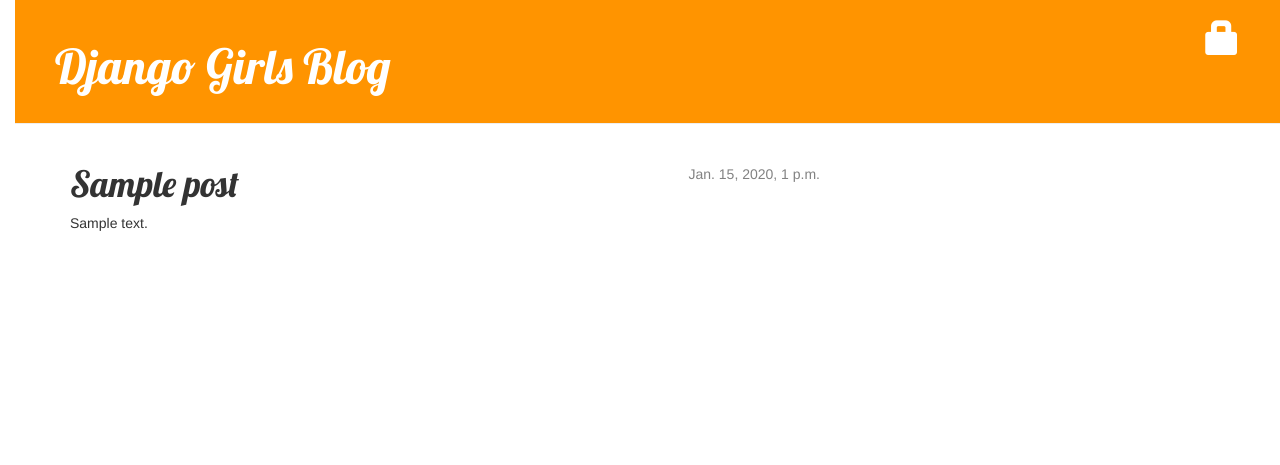
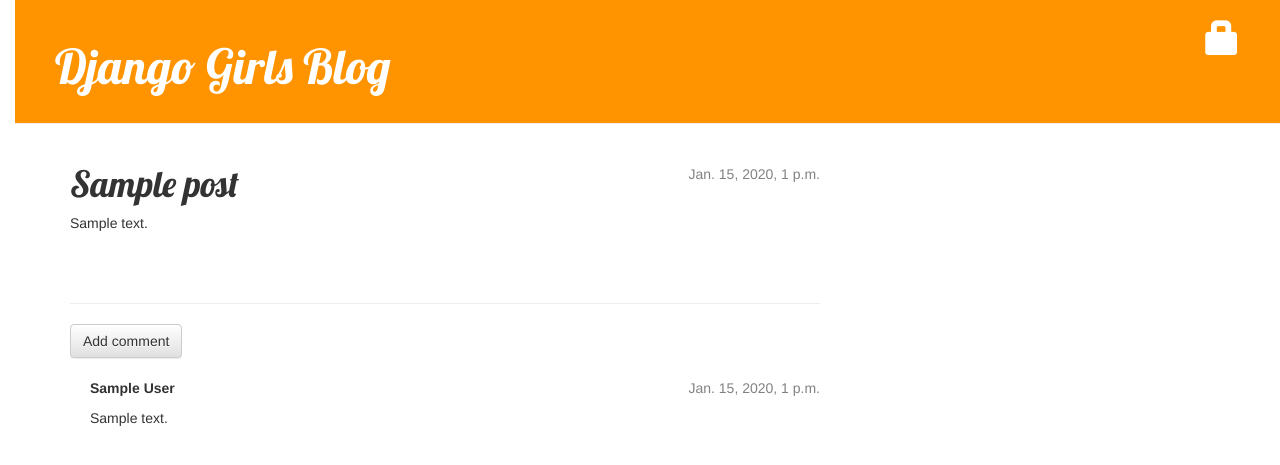
Before and after one commit to Tom-Challenger/my-first-blog, a Django app: page /post/1/ in a window 1280 px wide. Shown: the top 465 px of the page. Run offline with Django 3.2, Linux system fonts and the light colour scheme; tables that the repository leaves empty hold one stand-in row (values such as "Sample post"); some libraries are stand-ins or nearby versions.

Commit message:
Homework: create comment model - Complete

```diff
--- a/blog/admin.py
+++ b/blog/admin.py
@@ -3,6 +3,7 @@ from django.contrib import admin
 # Register your models here.
 
 #from django.contrib import admin
-from .models import Post
+from .models import Post, Comment
 
 admin.site.register(Post)  # Регистрируем нашу модель - что бы она стала доступна на странице администрирования
+admin.site.register(Comment)
--- a/blog/models.py
+++ b/blog/models.py
@@ -4,6 +4,20 @@ from django.db import models
 
 #from django.db import models
 from django.utils import timezone
+
+class Comment(models.Model):
+	post = models.ForeignKey('blog.Post', related_name='comments')
+	author = models.CharField(max_length=200)
+	text = models.TextField()
+	created_date = models.DateTimeField(default=timezone.now)
+	approved_comment = models.BooleanField(default=False)
+
+	def approve(self):
+		self.approved_comment = True
+		self.save()
+
+	def __srt__(self):
+		return self.text
 
 
 class Post(models.Model):
@@ -21,3 +35,6 @@ class Post(models.Model):
 
     def __str__(self):
         return self.title
+
+    def approved_comments(self):
+        return self.comments.filter(approved_comment=True)
--- a/blog/static/css/blog.css
+++ b/blog/static/css/blog.css
@@ -49,3 +49,7 @@
     .post h1 a, .post h1 a:visited {
         color: #000000;
     }
+
+    .comment {
+	margin: 20px 0px 20px 20px
+    }
--- a/blog/templates/blog/post_detail.html
+++ b/blog/templates/blog/post_detail.html
@@ -19,4 +19,25 @@
             <h1>{{ post.title }}</h1>
             <p>{{ post.text|linebreaksbr }}</p>
         </div>
-    {% endblock %}
+
+	<!--Блок формы комментария-->
+	<hr>
+	<a class="btn btn-default" href="{% url 'add_comment_to_post' pk=post.pk %}">Add comment</a>
+	{% for comment in post.comments.all %}
+	    <div class="comment">
+		<div class="date">
+			{{ comment.created_date }}
+		<!--Модерация комментариев-->
+		<!--Добавим две кнопки: удаление и Одобрение-->
+		{% if not comment.approved_comment %}
+			<a class="btn btn-default" href="{% url 'comment_remove' pk=comment.pk %}"><span class="glyphicon glyphicon-remove"></span></a>
+			<a class="btn btn-default" href="{% url 'comment_approve' pk=comment.pk %}"><span class="glyphicon glyphicon-ok"></span></a>
+		{% endif %}
+		</div>
+		<strong>{{ comment.author }}</strong>
+		<p>{{ comment.text|linebreaks }}</p>
+	    </div>
+	{% empty %}
+	    <p>No comments here yet :(</p>
+	{% endfor %}
+{% endblock %}
--- a/blog/templates/blog/post_list.html
+++ b/blog/templates/blog/post_list.html
@@ -8,6 +8,8 @@
                 </div>
                 <h1><a href="{% url 'post_detail' pk=post.pk %}">{{ post.title }}</a></h1>
                 <p>{{ post.text|linebreaksbr }}</p>
+		<!--Вывод списка числа комментариев?-->
+		<a href="{% url 'post_detail' pk=post.pk %}">Comments: {{ post.approved_comments.count }}</a>
             </div>
         {% endfor %}
     {% endblock %}
--- a/blog/urls.py
+++ b/blog/urls.py
@@ -2,6 +2,9 @@ from django.conf.urls import url
 from . import views
 
 urlpatterns = [
+    url(r'^comment/(?P<pk>\d+)/approve/$', views.comment_approve, name='comment_approve'),
+    url(r'^comment/(?P<pk>\d+)/remove/$', views.comment_remove, name='comment_remove'),
+    url(r'^post/(?P<pk>\d+)/comment/$', views.add_comment_to_post, name='add_comment_to_post'),
     url(r'^post/(?P<pk>\d+)/remove/$', views.post_remove, name='post_remove'),
     url(r'^post/(?P<pk>\d+)/publish/$', views.post_publish, name='post_publish'),
     url(r'^drafts/$', views.post_draft_list, name='post_draft_list'),
--- a/blog/views.py
+++ b/blog/views.py
@@ -1,11 +1,38 @@
 from django.shortcuts import render, get_object_or_404
-from .models import Post
-from .forms  import PostForm
+from .models import Post, Comment
+from .forms  import PostForm, CommentForm
 from django.utils import timezone # Подключение библиотеки работы со временем
 from django.shortcuts import redirect
 from django.contrib.auth.decorators import login_required
 
 # Create your views here.
+
+@login_required
+def comment_approve(request, pk):
+    comment = get_object_or_404(Comment, pk=pk)
+    comment.approve()
+    return redirect('post_detail', pk=comment.post.pk)
+
+@login_required
+def comment_remove(request, pk):
+    comment = get_object_or_404(Comment, pk=pk)
+    comment.delete()
+    return redirect('post_detail', pk=comment.post.pk)
+
+
+def add_comment_to_post(request, pk):
+    post = get_object_or_404(Post, pk=pk)
+    if request.method == "POST":
+        form = CommentForm(request.POST)
+        if form.is_valid():
+            comment = form.save(commit=False)
+            comment.post = post
+            comment.save()
+            return redirect('post_detail', pk=post.pk)
+    else:
+        form = CommentForm()
+    return render(request, 'blog/add_comment_to_post.html', {'form': form})
+
 
 def post_remove(request, pk):
 	post=get_object_or_404(Post, pk=pk)
```
Also changed, not shown: blog/forms.py (+9 -1 lines), blog/templates/blog/add_comment_to_post.html (added, +9 -0 lines), blog/migrations/0002_comment.py (added).
